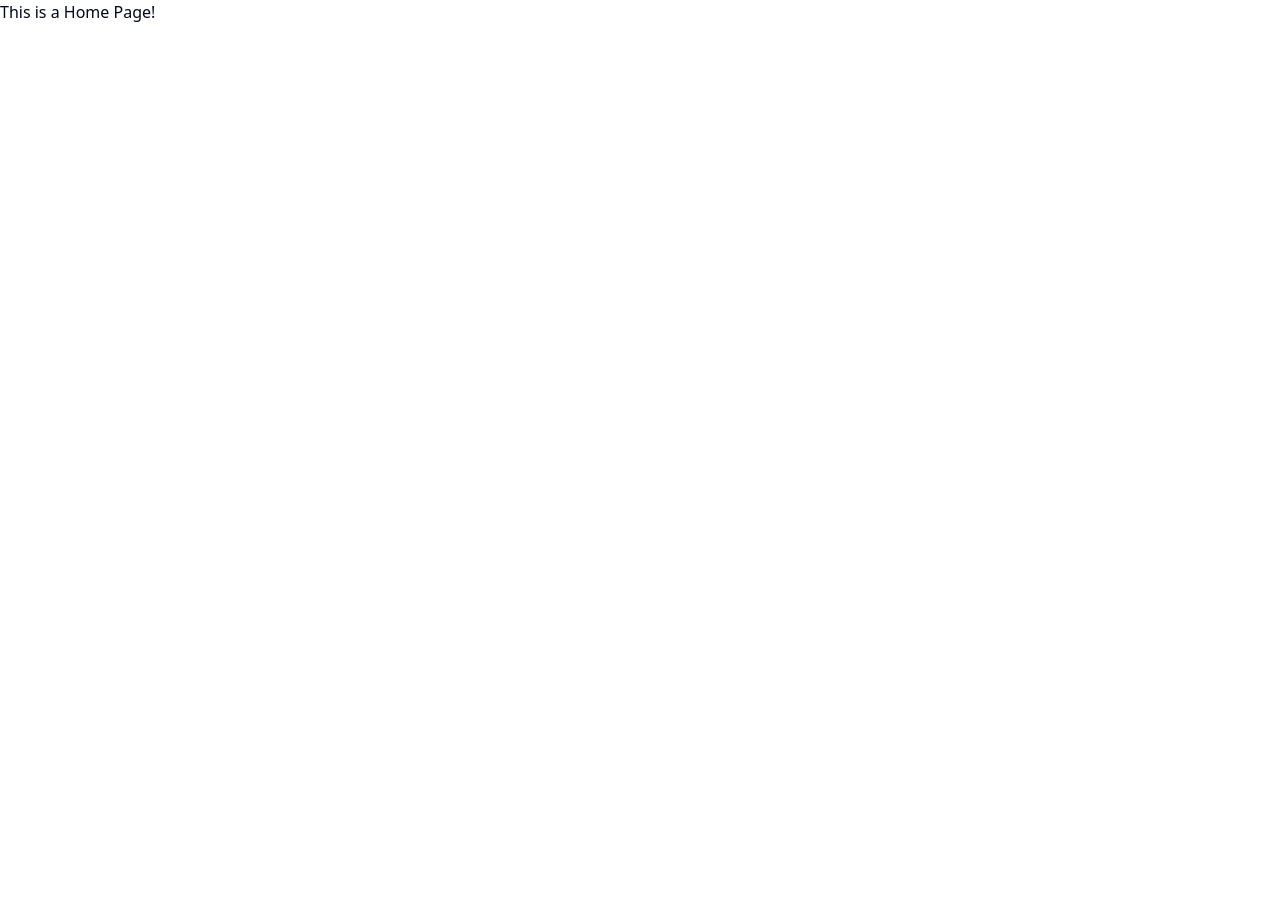
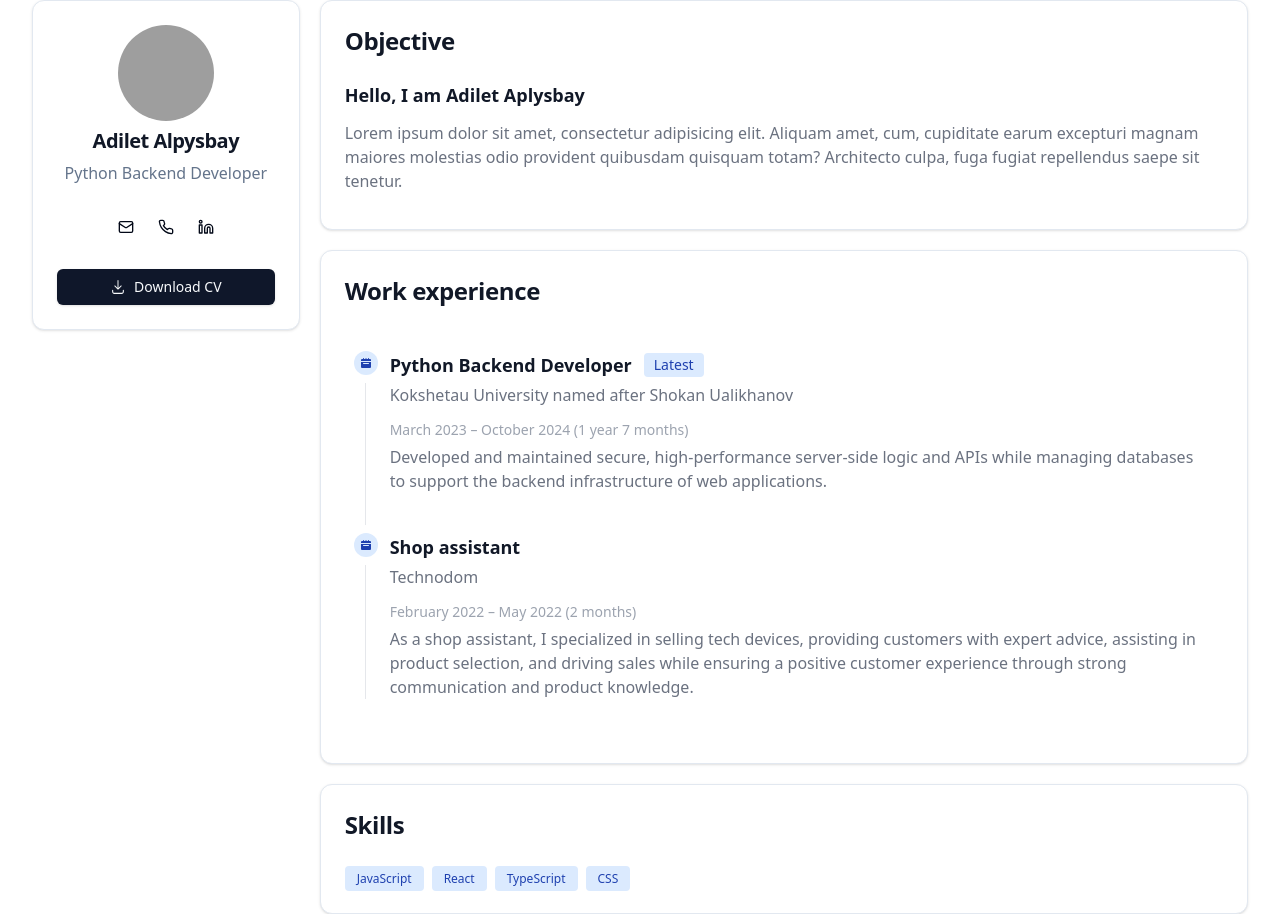
Before and after one commit to AdiletAY/curriculum_vitae, a React (Vite) app: page / in a window 1280 px wide. Before the commit the page ends 800 px from the top, so only its background shows below. Built offline with nearby package versions, Linux system fonts and the light colour scheme; grey boxes are pictures that could not be loaded.

Commit message:
update: Home Page

```diff
--- a/src/pages/home/HomePage.tsx
+++ b/src/pages/home/HomePage.tsx
@@ -1,7 +1,32 @@
+import ProfileCard from "@/components/ProfileCard";
+import ObjectiveCard from "@/components/ObjectiveCard";
+import { objectiveData } from "@/data/objective";
+import WorkExperienceCard from "@/components/WorkExperienceCard";
+import SkillCard from "@/components/SkillCard";
+import { skills } from "@/data/skills";
+
 const HomePage = () => {
     return (
-        <div>
-            This is a Home Page!
+        <div className="container">
+            <div className='flex justify-between items-start gap-5'>
+                <ProfileCard
+                        name="Adilet Alpysbay"
+                        jobTitle="Python Backend Developer"
+                        avatarUrl="https://github.com/shadcn.png"
+                        buttonLabel="Download CV"
+                />
+
+                <div className='w-full flex flex-col gap-5'>
+                    <ObjectiveCard
+                        title={objectiveData?.title}
+                        introduction={objectiveData?.introduction}
+                        description={objectiveData?.description}
+                    />
+
+                    <WorkExperienceCard/>
+                    <SkillCard skills={skills}/>
+                </div>
+            </div>
         </div>
     );
 };
```
